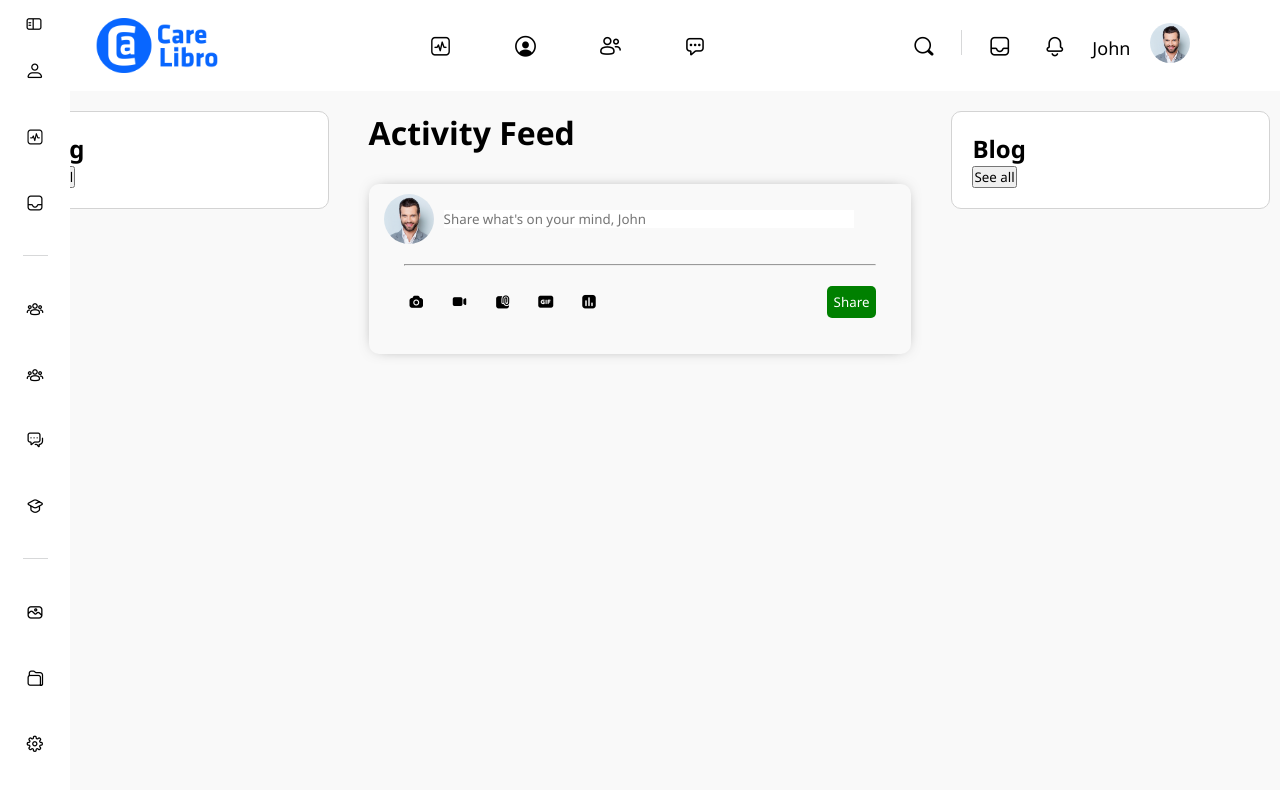
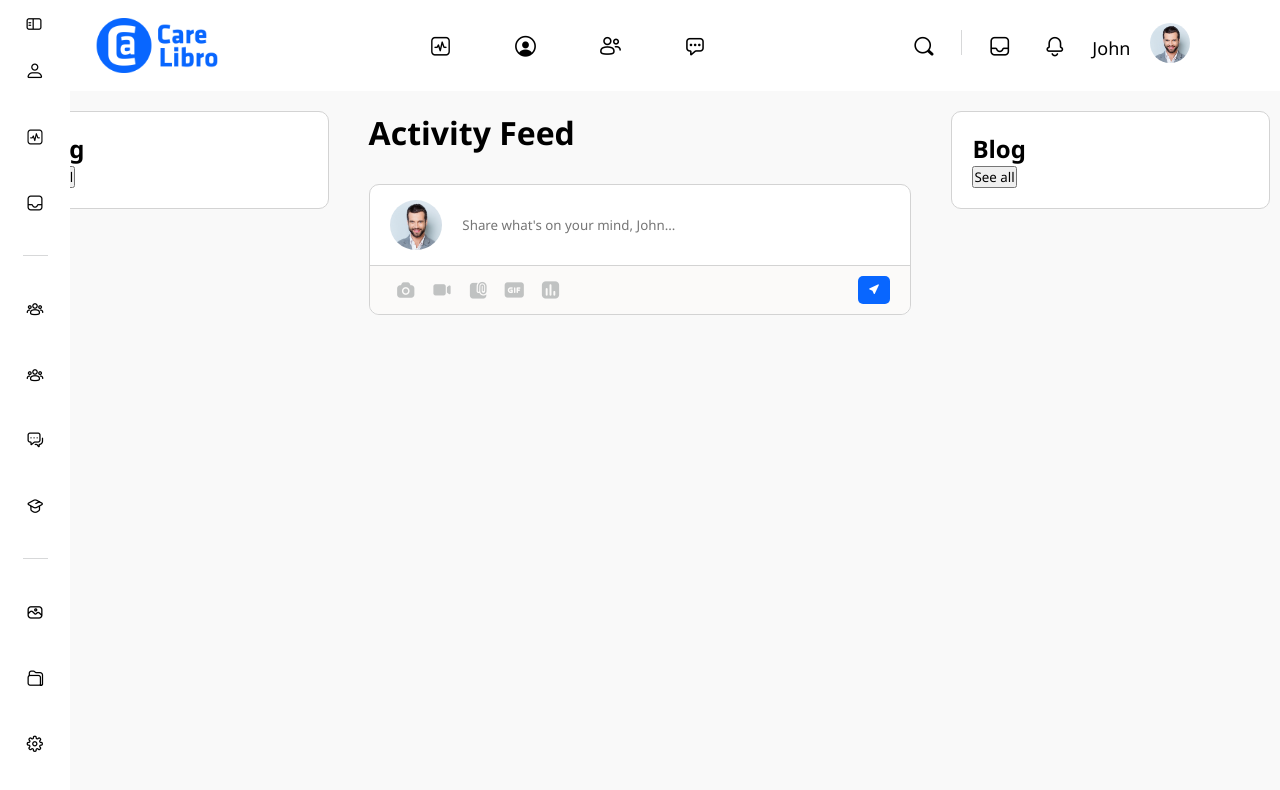
Before and after one commit to JoshuaMendez/ProyectoDisenoInterfaces, a React (Create React App) app: page / in a window 1280 px wide. Shown: the top 790 px of the page. Built offline with nearby package versions, Linux system fonts and the light colour scheme.

Commit message:
add share

```diff
--- a/src/components/Share/Share.css
+++ b/src/components/Share/Share.css
@@ -1,9 +1,7 @@
 .share {
-width: 100%;
-height: 170px;
 border-radius: 10px;
--webkit-box-shadow: 0px 0px 16px -8px rgba(0, 0, 0, 0.68);
-box-shadow: 0px 0px 16px -8px rgba(0, 0, 0, 0.68);
+background-color: white;
+border: 1px solid lightgray;
 }
 
 .shareWrapper {
@@ -16,10 +14,10 @@ padding-left: 15px;
 .shareTop {
 display: flex;
 align-items: center;
+padding: 5px;
 }
 
 .shareProfileImg {
-width: 50px;
 height: 50px;
 border-radius: 50%;
 object-fit: cover;
@@ -29,20 +27,23 @@ margin-right: 10px;
 .shareInput {
 border: none;
 width: 80%;
+padding-left: 10px;
 }
 
 .shareInput:focus {
 outline: none;
 }
 
-.shareHr {
-margin: 20px;
-}
-
 .shareBottom {
 display: flex;
 align-items: center;
+background: #FBFAF9;
+padding-top: 10px;
+padding-bottom: 10px;
 justify-content: space-between;
+border-top: lightgray 1px solid;
+border-bottom-left-radius: 10px;
+border-bottom-right-radius: 10px;
 }
 
 .shareOptions{
@@ -53,26 +54,21 @@ justify-content: space-between;
 .shareOption{
     display: flex;
     align-items: center;
-    margin-right: 15px;
+    margin-right: 1px;
     cursor: pointer;
 }
 
 .shareIcon{
-    font-size: 18px;
+    font-size: 23px;
     margin-right: 3px;
-}
-
-.shareOptionText{
-    font-size: 14px;
-    font-weight: 500;
+    color: #c0c2c2;
 }
 
 .shareButton{
     border: none;
     padding: 7px;
     border-radius: 5px;
-    background-color: green;
-    font-weight: 500;
+    background-color: #0866ff;
     margin-right: 20px;
     cursor: pointer;
     color: white;
--- a/src/components/Share/Share.jsx
+++ b/src/components/Share/Share.jsx
@@ -8,11 +8,11 @@ function App() {
             <div className="shareTop">
             <img className="shareProfileImg" src={man} alt="Profile"/>
             <input
-                placeholder="Share what's on your mind, John"
+                placeholder="Share what's on your mind, John..."
                 className="shareInput"
             />
             </div>
-            <hr className="shareHr"/>
+        </div>
         <div className="shareBottom">
             <div className="shareOptions">
                 <div className="shareOption">
@@ -31,8 +31,7 @@ function App() {
                     <span className="bb-icon-f bb-icon-poll shareIcon"></span>
                 </div>
             </div>
-                <button className="shareButton">Share</button>
-            </div>
+            <button className="bb-icon-f bb-icon-location-arrow shareButton"></button>
         </div>
     </div>
     );
```
Also changed, not shown: src/components/Post/Post.jsx (added, +50 -0 lines), src/components/Post/Post.css (added). Lines whose indentation alone changed are shown as unchanged.
